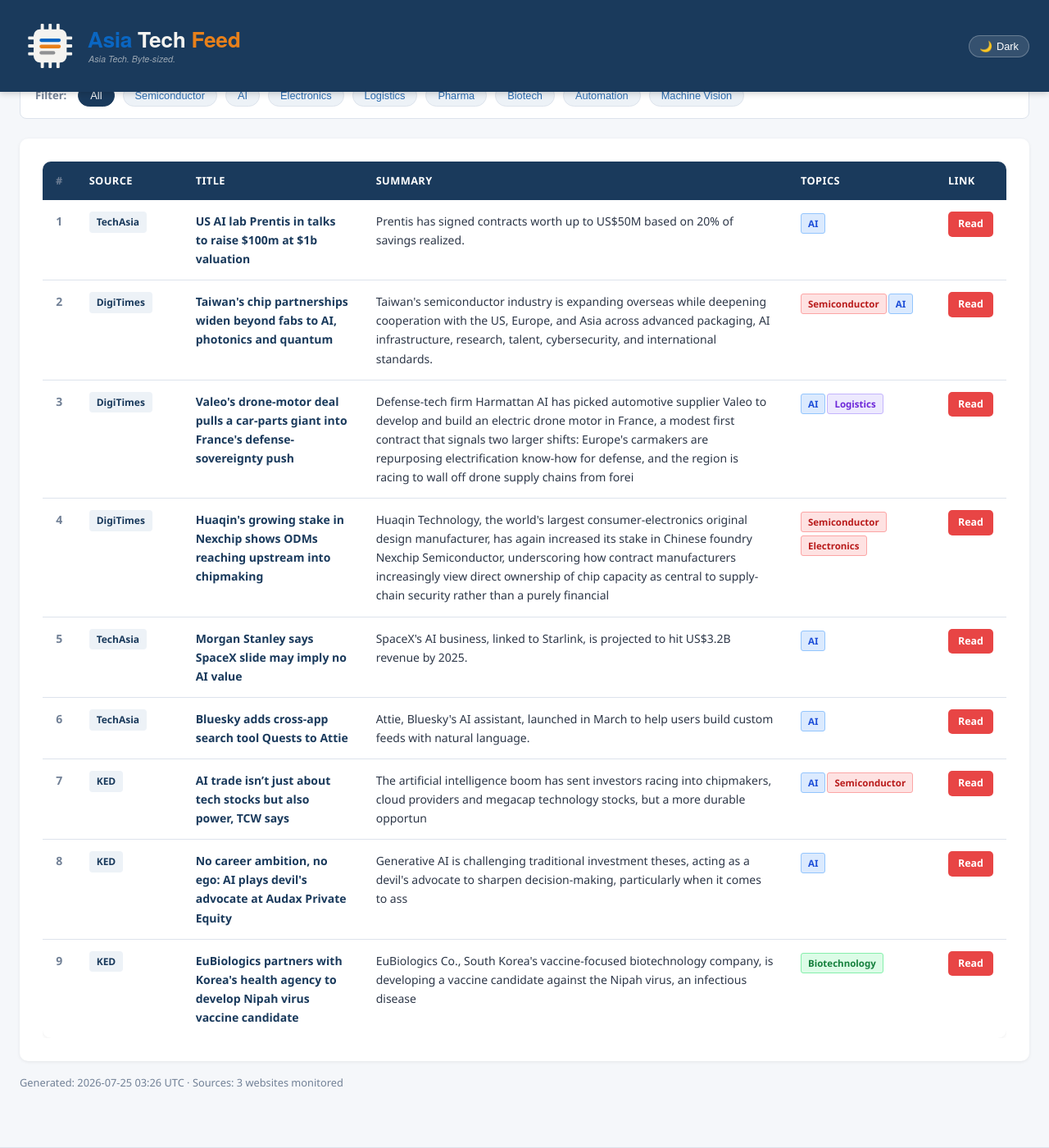
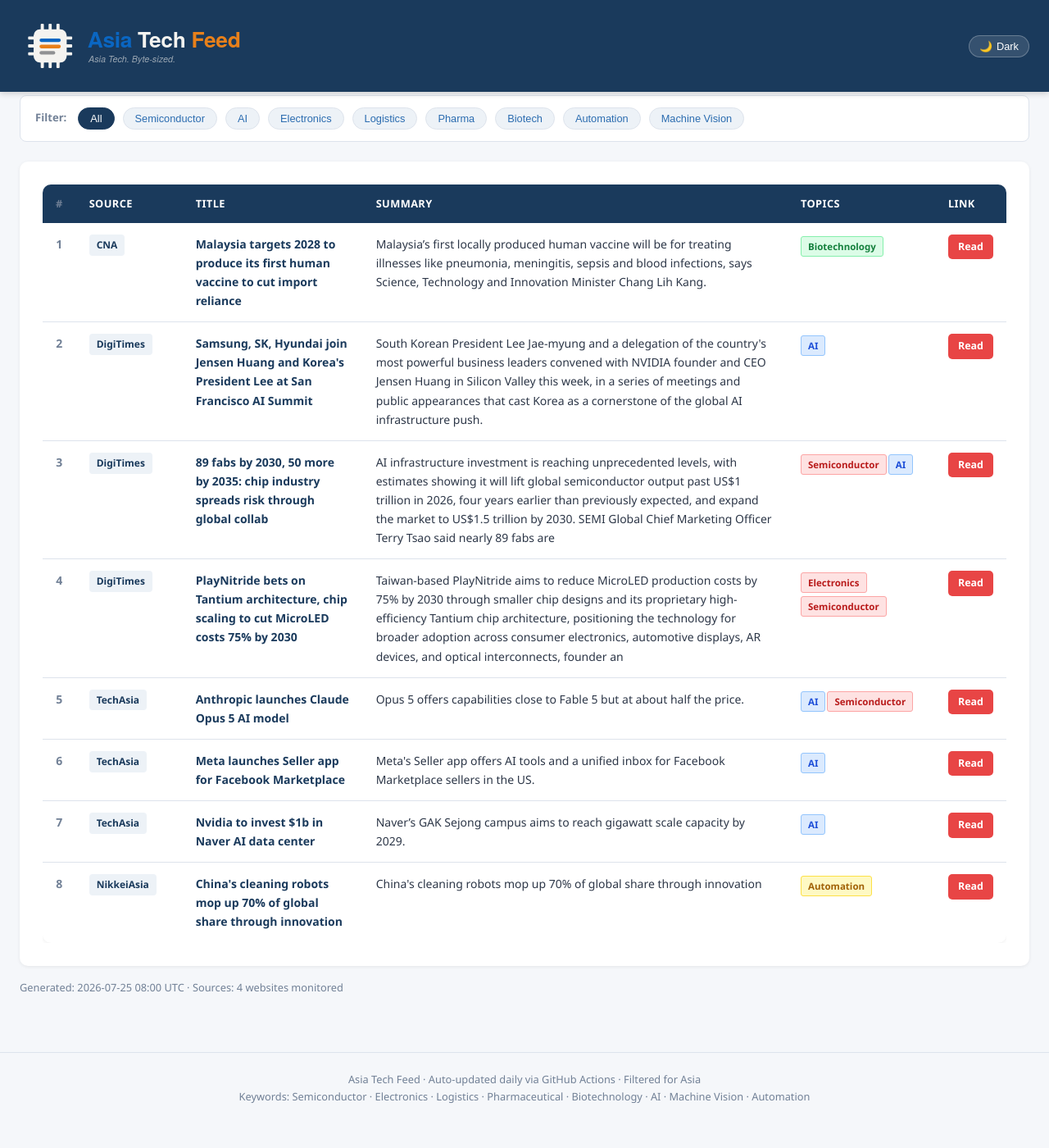
Before and after one commit to asiatechfeed/Asia-Tech-Feed, a Jekyll site: the page built from _posts/2026-07-25-asia-tech-news-digest.md, in a window 1280 px wide and 1400 px high, scrolled down 633 px. Shown: the whole window at 82% size. Built offline with Jekyll 4.4.1, drawn with Linux system fonts in a browser that asks for light colours; a script that is not in the unit is left out; after the commit the page ends 2003 px from its top, so only the background shows below that; some of the changed text lies outside the part shown.

Commit message:
📰 News digest 2026-07-25 (8 articles)

```diff
--- a/_posts/2026-07-25-asia-tech-news-digest.md
+++ b/_posts/2026-07-25-asia-tech-news-digest.md
@@ -1,16 +1,16 @@
 ---
 layout: post
 title: "Asia Tech News Digest - July 25, 2026"
-date: 2026-07-25 11:26:17 +0800
-articles_count: 9
-sources_count: 3
-sources: ["DigiTimes", "KED", "TechAsia"]
+date: 2026-07-25 16:00:48 +0800
+articles_count: 8
+sources_count: 4
+sources: ["CNA", "DigiTimes", "NikkeiAsia", "TechAsia"]
 csv_file: /assets/data/news-2026-07-25.tsv
-featured_title: "US AI lab Prentis in talks to raise $100m at $1b valuation"
-featured_url: "https://www.techinasia.com/endowus-ceo-gregory-van-optimistic-profitability"
-featured_source: "TechAsia"
-featured_summary: "Prentis has signed contracts worth up to US$50M based on 20% of savings realized."
-featured_image: ""
+featured_title: "Malaysia targets 2028 to produce its first human vaccine to cut import reliance"
+featured_url: "https://www.channelnewsasia.com/asia/malaysia-targets-2028-produce-its-first-human-vaccine-cut-import-reliance-6277681"
+featured_source: "CNA"
+featured_summary: "Malaysia\u2019s first locally produced human vaccine will be for treating illnesses like pneumonia, meningitis, sepsis and blood infections, says Science, Technology and Innovation Minister Chang Lih Kang."
+featured_image: "https://dam.mediacorp.sg/image/upload/s--h-OoBwka--/c_crop,h_749,w_1333,x_1,y_993/c_fill,g_auto,h_676,w_1200/f_auto,q_auto/v1/mediacorp/cna/image/2026/07/25/pcv13_vaccine_-_afp.jpg?itok=w3VCCe4T"
 ---
 
 <table class="news-table">
@@ -27,75 +27,67 @@ featured_image: ""
 <tbody>
 <tr>
   <td class="col-num">1</td>
-  <td class="col-source"><span class="source-badge">TechAsia</span></td>
-  <td class="col-title"><span class="article-title">US AI lab Prentis in talks to raise $100m at $1b valuation</span></td>
-  <td class="col-summary">Prentis has signed contracts worth up to US$50M based on 20% of savings realized.</td>
-  <td class="col-tags"><span class="tag ai">AI</span></td>
-  <td class="col-link"><a class="btn-link" href="https://www.techinasia.com/endowus-ceo-gregory-van-optimistic-profitability" target="_blank" rel="noopener">Read</a></td>
+  <td class="col-source"><span class="source-badge">CNA</span></td>
+  <td class="col-title"><span class="article-title">Malaysia targets 2028 to produce its first human vaccine to cut import reliance</span></td>
+  <td class="col-summary">Malaysia’s first locally produced human vaccine will be for treating illnesses like pneumonia, meningitis, sepsis and blood infections, says Science, Technology and Innovation Minister Chang Lih Kang.</td>
+  <td class="col-tags"><span class="tag bio">Biotechnology</span></td>
+  <td class="col-link"><a class="btn-link" href="https://www.channelnewsasia.com/asia/malaysia-targets-2028-produce-its-first-human-vaccine-cut-import-reliance-6277681" target="_blank" rel="noopener">Read</a></td>
 </tr>
 <tr>
   <td class="col-num">2</td>
   <td class="col-source"><span class="source-badge">DigiTimes</span></td>
-  <td class="col-title"><span class="article-title">Taiwan's chip partnerships widen beyond fabs to AI, photonics and quantum</span></td>
-  <td class="col-summary">Taiwan's semiconductor industry is expanding overseas while deepening cooperation with the US, Europe, and Asia across advanced packaging, AI infrastructure, research, talent, cybersecurity, and international standards.</td>
-  <td class="col-tags"><span class="tag semi">Semiconductor</span><span class="tag ai">AI</span></td>
-  <td class="col-link"><a class="btn-link" href="https://www.digitimes.com/news/a20260723VL208/taiwan-photonics-semiconductor-industry-2026-investment.html" target="_blank" rel="noopener">Read</a></td>
+  <td class="col-title"><span class="article-title">Samsung, SK, Hyundai join Jensen Huang and Korea's President Lee at San Francisco AI Summit</span></td>
+  <td class="col-summary">South Korean President Lee Jae-myung and a delegation of the country's most powerful business leaders convened with NVIDIA founder and CEO Jensen Huang in Silicon Valley this week, in a series of meetings and public appearances that cast Korea as a cornerstone of the global AI infrastructure push.</td>
+  <td class="col-tags"><span class="tag ai">AI</span></td>
+  <td class="col-link"><a class="btn-link" href="https://www.digitimes.com/news/a20260725VL202/samsung-jensen-huang-hyundai-ceo-business.html" target="_blank" rel="noopener">Read</a></td>
 </tr>
 <tr>
   <td class="col-num">3</td>
   <td class="col-source"><span class="source-badge">DigiTimes</span></td>
-  <td class="col-title"><span class="article-title">Valeo's drone-motor deal pulls a car-parts giant into France's defense-sovereignty push</span></td>
-  <td class="col-summary">Defense-tech firm Harmattan AI has picked automotive supplier Valeo to develop and build an electric drone motor in France, a modest first contract that signals two larger shifts: Europe's carmakers are repurposing electrification know-how for defense, and the region is racing to wall off drone supply chains from forei</td>
-  <td class="col-tags"><span class="tag ai">AI</span><span class="tag logis">Logistics</span></td>
-  <td class="col-link"><a class="btn-link" href="https://www.digitimes.com/news/a20260723VL207/valeo-france-automotive-europe-supplier.html" target="_blank" rel="noopener">Read</a></td>
+  <td class="col-title"><span class="article-title">89 fabs by 2030, 50 more by 2035: chip industry spreads risk through global collab</span></td>
+  <td class="col-summary">AI infrastructure investment is reaching unprecedented levels, with estimates showing it will lift global semiconductor output past US$1 trillion in 2026, four years earlier than previously expected, and expand the market to US$1.5 trillion by 2030. SEMI Global Chief Marketing Officer Terry Tsao said nearly 89 fabs are</td>
+  <td class="col-tags"><span class="tag semi">Semiconductor</span><span class="tag ai">AI</span></td>
+  <td class="col-link"><a class="btn-link" href="https://www.digitimes.com/news/a20260723PD229/infrastructure-taiwan-investment-manufacturing-demand.html" target="_blank" rel="noopener">Read</a></td>
 </tr>
 <tr>
   <td class="col-num">4</td>
   <td class="col-source"><span class="source-badge">DigiTimes</span></td>
-  <td class="col-title"><span class="article-title">Huaqin's growing stake in Nexchip shows ODMs reaching upstream into chipmaking</span></td>
-  <td class="col-summary">Huaqin Technology, the world's largest consumer-electronics original design manufacturer, has again increased its stake in Chinese foundry Nexchip Semiconductor, underscoring how contract manufacturers increasingly view direct ownership of chip capacity as central to supply-chain security rather than a purely financial</td>
-  <td class="col-tags"><span class="tag semi">Semiconductor</span><span class="tag semi">Electronics</span></td>
-  <td class="col-link"><a class="btn-link" href="https://www.digitimes.com/news/a20260723VL206/nexchip-huaqin-design-capacity.html" target="_blank" rel="noopener">Read</a></td>
+  <td class="col-title"><span class="article-title">PlayNitride bets on Tantium architecture, chip scaling to cut MicroLED costs 75% by 2030</span></td>
+  <td class="col-summary">Taiwan-based PlayNitride aims to reduce MicroLED production costs by 75% by 2030 through smaller chip designs and its proprietary high-efficiency Tantium chip architecture, positioning the technology for broader adoption across consumer electronics, automotive displays, AR devices, and optical interconnects, founder an</td>
+  <td class="col-tags"><span class="tag semi">Electronics</span><span class="tag semi">Semiconductor</span></td>
+  <td class="col-link"><a class="btn-link" href="https://www.digitimes.com/news/a20260723PD224/playnitride-2030-technology-production-efficiency.html" target="_blank" rel="noopener">Read</a></td>
 </tr>
 <tr>
   <td class="col-num">5</td>
   <td class="col-source"><span class="source-badge">TechAsia</span></td>
-  <td class="col-title"><span class="article-title">Morgan Stanley says SpaceX slide may imply no AI value</span></td>
-  <td class="col-summary">SpaceX's AI business, linked to Starlink, is projected to hit US$3.2B revenue by 2025.</td>
-  <td class="col-tags"><span class="tag ai">AI</span></td>
-  <td class="col-link"><a class="btn-link" href="https://www.techinasia.com/spacex-acquires-cursor-60b-stock-deal" target="_blank" rel="noopener">Read</a></td>
+  <td class="col-title"><span class="article-title">Anthropic launches Claude Opus 5 AI model</span></td>
+  <td class="col-summary">Opus 5 offers capabilities close to Fable 5 but at about half the price.</td>
+  <td class="col-tags"><span class="tag ai">AI</span><span class="tag semi">Semiconductor</span></td>
+  <td class="col-link"><a class="btn-link" href="https://www.techinasia.com/anthropic-roll-claude-cowork-beta-mobile-web" target="_blank" rel="noopener">Read</a></td>
 </tr>
 <tr>
   <td class="col-num">6</td>
   <td class="col-source"><span class="source-badge">TechAsia</span></td>
-  <td class="col-title"><span class="article-title">Bluesky adds cross-app search tool Quests to Attie</span></td>
-  <td class="col-summary">Attie, Bluesky's AI assistant, launched in March to help users build custom feeds with natural language.</td>
+  <td class="col-title"><span class="article-title">Meta launches Seller app for Facebook Marketplace</span></td>
+  <td class="col-summary">Meta's Seller app offers AI tools and a unified inbox for Facebook Marketplace sellers in the US.</td>
   <td class="col-tags"><span class="tag ai">AI</span></td>
-  <td class="col-link"><a class="btn-link" href="https://www.techinasia.com/uk-law-mandates-age-checks-on-adult-websites" target="_blank" rel="noopener">Read</a></td>
+  <td class="col-link"><a class="btn-link" href="https://www.techinasia.com/meta-rolls-muse-image" target="_blank" rel="noopener">Read</a></td>
 </tr>
 <tr>
   <td class="col-num">7</td>
-  <td class="col-source"><span class="source-badge">KED</span></td>
-  <td class="col-title"><span class="article-title">AI trade isn’t just about tech stocks but also power, TCW says</span></td>
-  <td class="col-summary">The artificial intelligence boom has sent investors racing into chipmakers, cloud providers and megacap technology stocks, but a more durable opportun</td>
-  <td class="col-tags"><span class="tag ai">AI</span><span class="tag semi">Semiconductor</span></td>
-  <td class="col-link"><a class="btn-link" href="https://www.kedglobal.com/asset-management/newsView/ked202606010002" target="_blank" rel="noopener">Read</a></td>
+  <td class="col-source"><span class="source-badge">TechAsia</span></td>
+  <td class="col-title"><span class="article-title">Nvidia to invest $1b in Naver AI data center</span></td>
+  <td class="col-summary">Naver’s GAK Sejong campus aims to reach gigawatt scale capacity by 2029.</td>
+  <td class="col-tags"><span class="tag ai">AI</span></td>
+  <td class="col-link"><a class="btn-link" href="https://www.techinasia.com/nvidia-cuts-ai-chip-sales-to-asian-customers" target="_blank" rel="noopener">Read</a></td>
 </tr>
 <tr>
   <td class="col-num">8</td>
-  <td class="col-source"><span class="source-badge">KED</span></td>
-  <td class="col-title"><span class="article-title">No career ambition, no ego: AI plays devil's advocate at Audax Private Equity</span></td>
-  <td class="col-summary">Generative AI is challenging traditional investment theses, acting as a devil's advocate to sharpen decision-making, particularly when it comes to ass</td>
-  <td class="col-tags"><span class="tag ai">AI</span></td>
-  <td class="col-link"><a class="btn-link" href="https://www.kedglobal.com/private-equity/newsView/ked202603120002" target="_blank" rel="noopener">Read</a></td>
-</tr>
-<tr>
-  <td class="col-num">9</td>
-  <td class="col-source"><span class="source-badge">KED</span></td>
-  <td class="col-title"><span class="article-title">EuBiologics partners with Korea's health agency to develop Nipah virus vaccine candidate</span></td>
-  <td class="col-summary">EuBiologics Co., South Korea's vaccine-focused biotechnology company, is developing a vaccine candidate against the Nipah virus, an infectious disease</td>
-  <td class="col-tags"><span class="tag bio">Biotechnology</span></td>
-  <td class="col-link"><a class="btn-link" href="https://www.kedglobal.com/bio-pharma/newsView/ked202603100001" target="_blank" rel="noopener">Read</a></td>
+  <td class="col-source"><span class="source-badge">NikkeiAsia</span></td>
+  <td class="col-title"><span class="article-title">China's cleaning robots mop up 70% of global share through innovation</span></td>
+  <td class="col-summary">China's cleaning robots mop up 70% of global share through innovation</td>
+  <td class="col-tags"><span class="tag auto">Automation</span></td>
+  <td class="col-link"><a class="btn-link" href="https://asia.nikkei.com/business/business-trends/china-s-cleaning-robots-mop-up-70-of-global-share-through-innovation" target="_blank" rel="noopener">Read</a></td>
 </tr>
 </tbody>
 </table>
```
Also changed, not shown: _data/seen_urls.json (+9 -1 lines), _digest_meta.json (+20 -19 lines), assets/data/news-2026-07-25.tsv (+8 -9 lines), assets/data/search-index.json.
